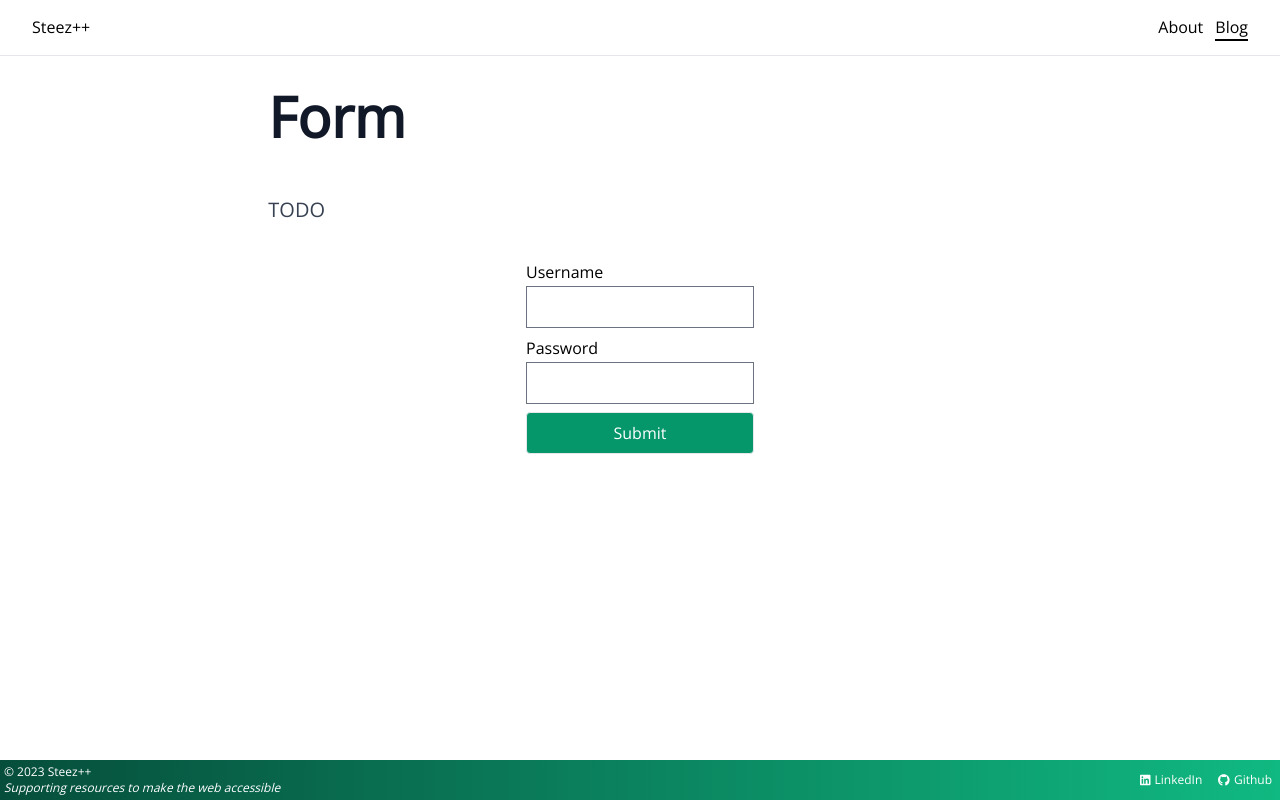
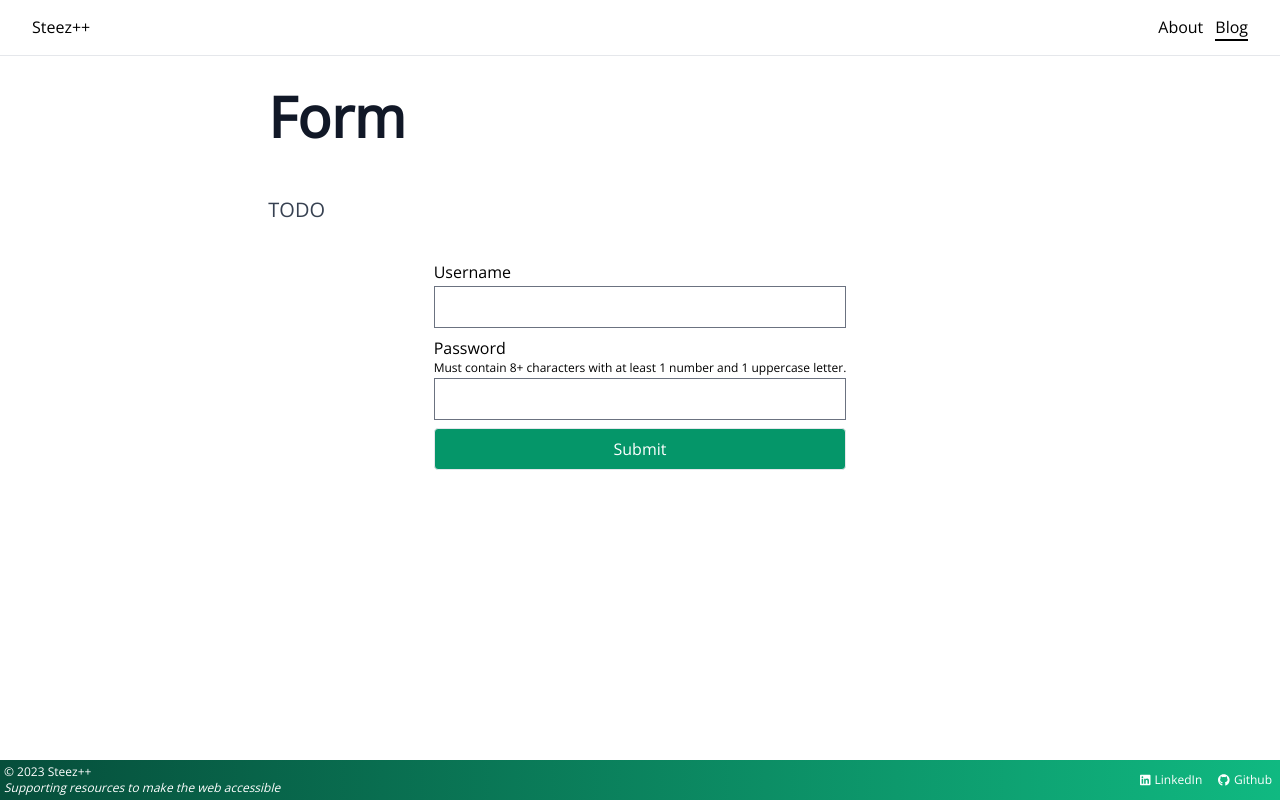
Before and after one commit to steezplusplus/Accessible-Web-Components, a Next.js app: page /blog/form in a window 1280 px wide. Built offline with nearby package versions, Linux system fonts and the light colour scheme.

Commit message:
feat: add additional text

```diff
--- a/app/blog/form/_components/form/Form.tsx
+++ b/app/blog/form/_components/form/Form.tsx
@@ -10,7 +10,8 @@ export function Form() {
       </div>
       <div className="flex flex-col gap-y-0.5">
         <label htmlFor="password">
-          Password
+          <div>Password</div>
+          <div className="text-xs" >Must contain 8+ characters with at least 1 number and 1 uppercase letter.</div>
         </label>
         <input id="password" type="password"></input>
       </div>
```
